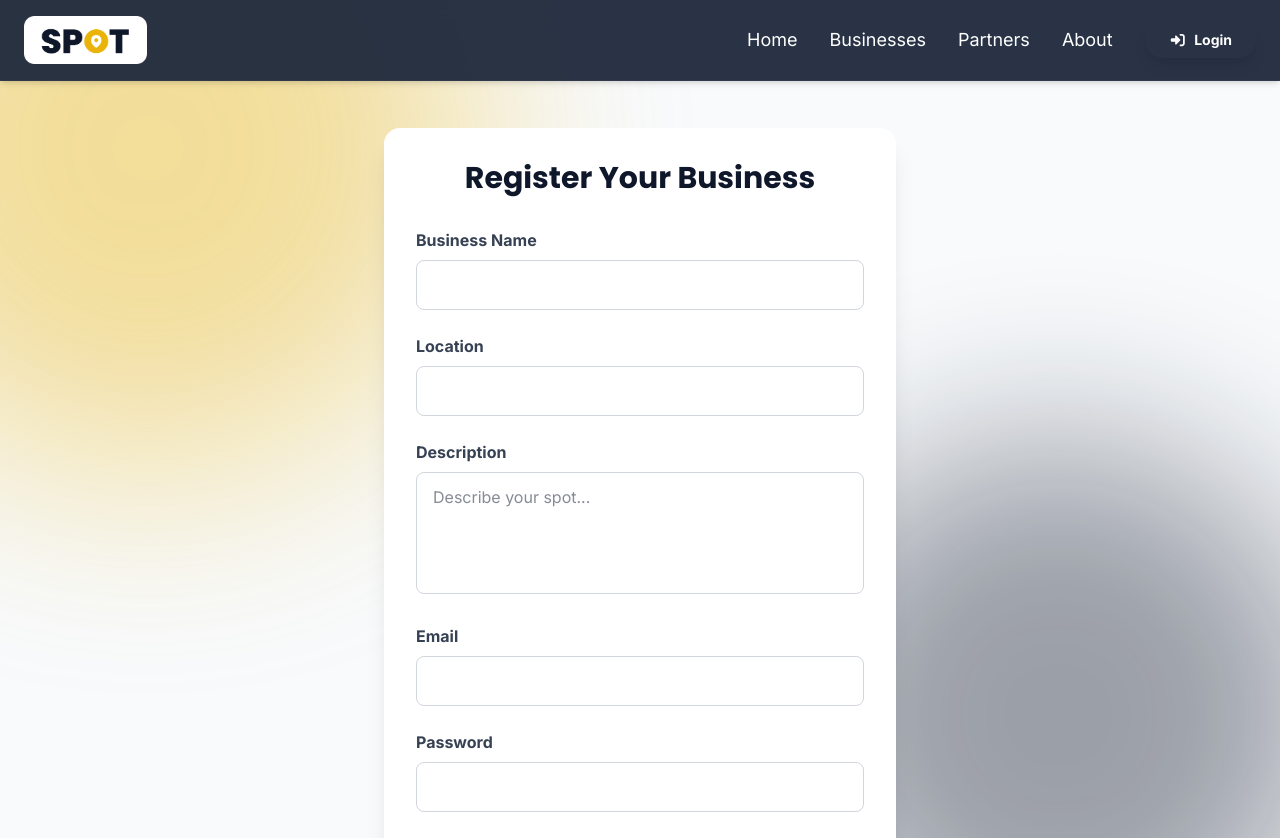
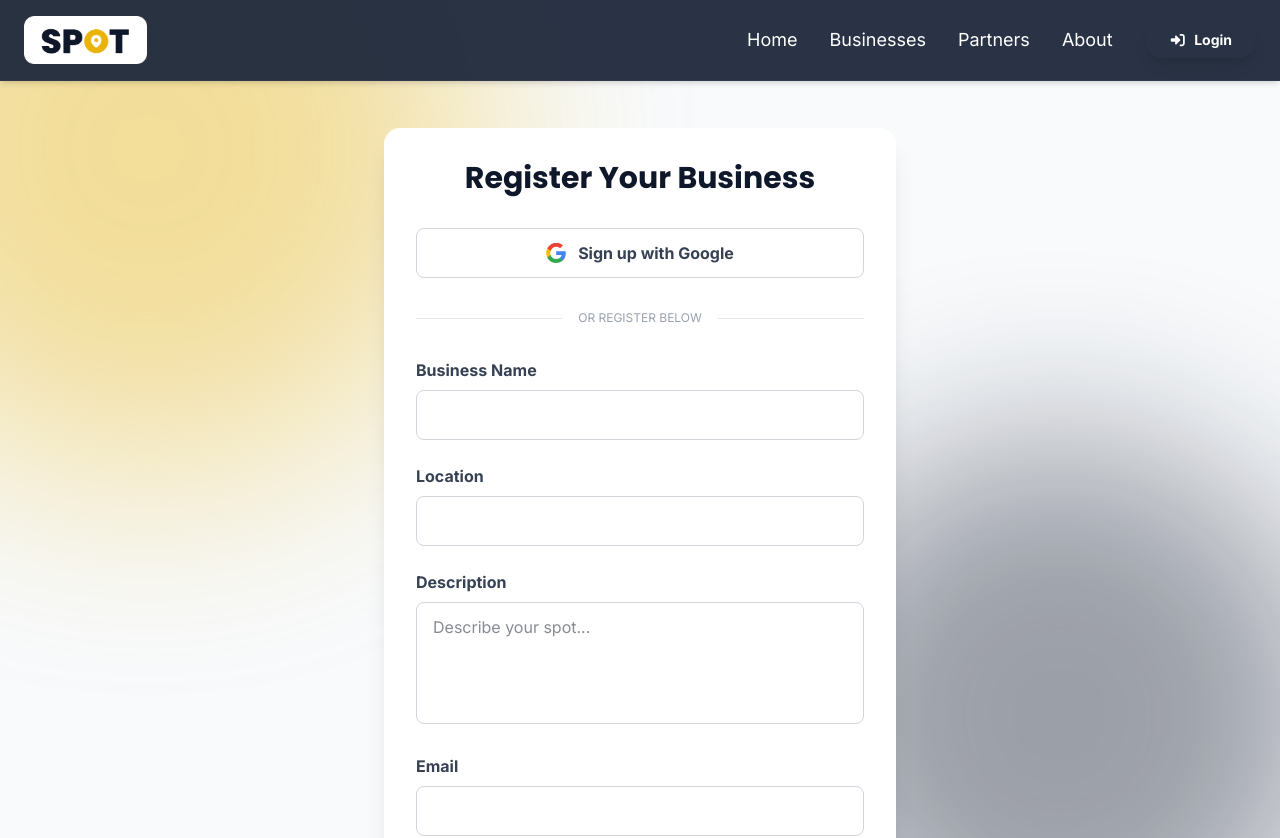
Before and after one commit to resty-aldave/Spot, a React (Vite) app: page /register in a window 1280 px wide. Shown: the top 838 px of the page. Built offline with nearby package versions, Linux system fonts and the light colour scheme.

Commit message:
modified:   src/pages/Register.tsx

```diff
--- a/src/pages/Register.tsx
+++ b/src/pages/Register.tsx
@@ -53,6 +53,28 @@ const Register = () => {
             <div className="flex-grow pt-32 px-6 container mx-auto pb-20 flex justify-center">
                 <div className="bg-white p-8 rounded-2xl shadow-xl w-full max-w-lg"> {/* Reduced width for single column feel */}
                     <h1 className="text-3xl font-bold font-poppins text-primary mb-8 text-center">Register Your Business</h1>
+
+                    <button
+                        type="button"
+                        onClick={() => alert("Google Registration is simulated for this demo. Please use the form below.")}
+                        className="w-full border border-gray-300 bg-white text-gray-700 font-bold py-3 rounded-lg hover:bg-gray-50 transition-all mb-6 flex items-center justify-center gap-3 font-inter"
+                    >
+                        <svg className="h-5 w-5" viewBox="0 0 24 24" width="24" height="24" xmlns="http://www.w3.org/2000/svg">
+                            <g transform="matrix(1, 0, 0, 1, 27.009001, -39.238998)">
+                                <path fill="#4285F4" d="M -3.264 51.509 C -3.264 50.719 -3.334 49.969 -3.454 49.239 L -14.754 49.239 L -14.754 53.749 L -8.284 53.749 C -8.574 55.229 -9.424 56.479 -10.684 57.329 L -10.684 60.329 L -6.824 60.329 C -4.564 58.239 -3.264 55.159 -3.264 51.509 Z" />
+                                <path fill="#34A853" d="M -14.754 63.239 C -11.514 63.239 -8.804 62.159 -6.824 60.329 L -10.684 57.329 C -11.764 58.049 -13.134 58.489 -14.754 58.489 C -17.884 58.489 -20.534 56.379 -21.484 53.529 L -25.464 53.529 L -25.464 56.619 C -23.494 60.539 -19.444 63.239 -14.754 63.239 Z" />
+                                <path fill="#FBBC05" d="M -21.484 53.529 C -21.734 52.769 -21.864 51.959 -21.864 51.129 C -21.864 50.299 -21.734 49.489 -21.484 48.729 L -21.484 45.639 L -25.464 45.639 C -26.284 47.269 -26.754 49.129 -26.754 51.129 C -26.754 53.129 -26.284 54.989 -25.464 56.619 L -21.484 53.529 Z" />
+                                <path fill="#EA4335" d="M -14.754 43.769 C -12.984 43.769 -11.404 44.369 -10.154 45.579 L -6.724 42.129 C -8.804 40.189 -11.514 38.999 -14.754 38.999 C -19.444 38.999 -23.494 41.699 -25.464 45.619 L -21.484 48.729 C -20.534 45.879 -17.884 43.769 -14.754 43.769 Z" />
+                            </g>
+                        </svg>
+                        Sign up with Google
+                    </button>
+
+                    <div className="relative flex py-2 items-center mb-6">
+                        <div className="flex-grow border-t border-gray-200"></div>
+                        <span className="flex-shrink-0 mx-4 text-gray-400 text-xs">OR REGISTER BELOW</span>
+                        <div className="flex-grow border-t border-gray-200"></div>
+                    </div>
 
                     <form onSubmit={handleSubmit} className="space-y-6">
                         {/* Single Column Layout */}
```
